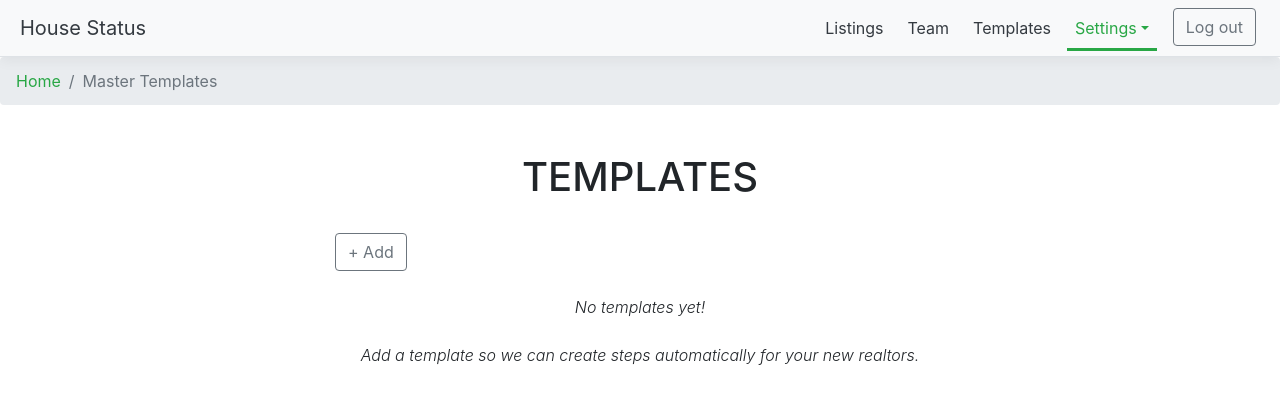
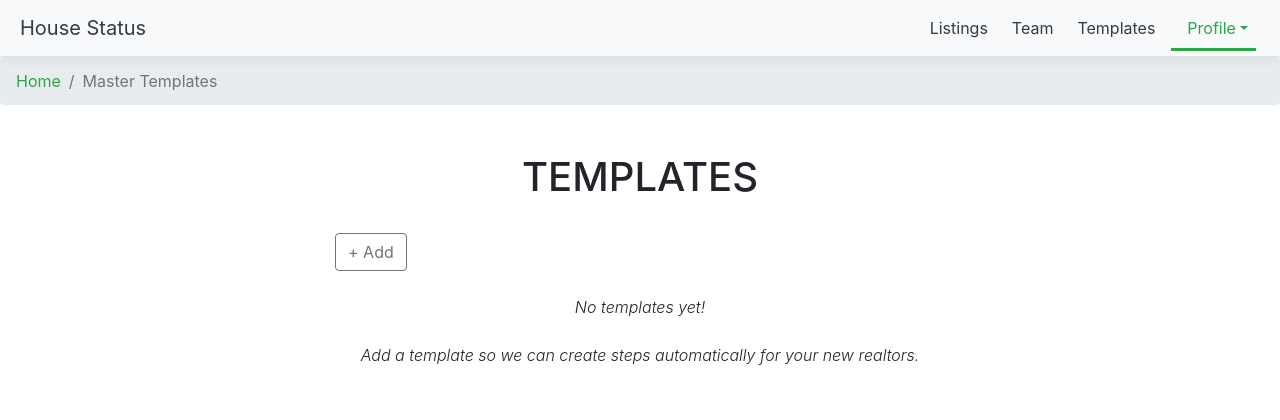
Before and after one commit to cpwilson5/HouseTracker, a Flask app: page /apptemplates in a window 1280 px wide. Shown: the top 420 px of the page. Run offline with Flask 2, Linux system fonts and the light colour scheme; the visitor is signed in with stand-in values (Sample User, id 1); data that the repository does not hold is empty; some libraries are stand-ins or nearby versions.

Commit message:
Make profile dropdown instead of settings and centralize

```diff
--- a/app/templates/account/password.html
+++ b/app/templates/account/password.html
@@ -1,6 +1,6 @@
 {% extends "base.html" %}
 
-{% set active_page = "settings" %}
+{% set active_page = "profile" %}
 
 {% set action = "Add" %}
 {% if user != [] %}
--- a/app/templates/account/user.html
+++ b/app/templates/account/user.html
@@ -1,6 +1,6 @@
 {% extends "base.html" %}
 
-{% set active_page = "settings" %}
+{% set active_page = "profile" %}
 
 {% block breadcrumb %}
 <nav aria-label="breadcrumb">
--- a/app/templates/base.html
+++ b/app/templates/base.html
@@ -42,18 +42,17 @@
               <a class="nav-link p-2 text-dark" href="{{ url_for('account.templates') }}">Templates</a>
             </li>
             {% endif %}
-            <li class="nav-item dropdown ml-lg-2 mr-lg-2 {{ 'active' if active_page == 'settings' else '' }}">
-              <a class="nav-link dropdown-toggle p-2 text-dark" href="#" id="navbarDropdown" role="button" data-toggle="dropdown" aria-haspopup="true" aria-expanded="false">Settings</a>
-              <div class="dropdown-menu" aria-labelledby="navbarDropdown">
+            <li class="nav-item dropdown ml-lg-2 mr-lg-2 {{ 'active' if active_page == 'profile' else '' }}">
+              <a class="nav-link dropdown-toggle p-2 text-dark" href="#" id="navbarDropdown" role="button" data-toggle="dropdown" aria-haspopup="true" aria-expanded="false"><span class="oi oi-person mr-2"></span>Profile</a>
+              <div class="dropdown-menu dropdown-menu-right" aria-labelledby="navbarDropdown">
                 <a class="dropdown-item" href="{{ url_for('account.user') }}">My Account</a>
                 {% if current_user.is_superuser %}
                 <div class="dropdown-divider"></div>
                 <a class="dropdown-item" href="{{ url_for('configuration.app_templates') }}">App Settings</a>
                 {% endif %}
+                <div class="dropdown-divider"></div>
+                <a class="dropdown-item" href="{{ url_for('account.logout') }}">Log out</a>
               </div>
-            </li>
-            <li class="nav-item ml-2 mr-2">
-              <a class="btn btn-outline-secondary" href="{{ url_for('account.logout') }}">Log out</a>
             </li>
           {% else %}
           <li class="nav-item ml-2 mr-2">
--- a/app/templates/configuration/apptemplate.html
+++ b/app/templates/configuration/apptemplate.html
@@ -1,7 +1,7 @@
 {% extends "base.html" %}
 {% block title %}Home{% endblock %}
 
-{% set active_page = "settings" %}
+{% set active_page = "profile" %}
 
 {% block breadcrumb %}
 <nav aria-label="breadcrumb">
--- a/app/templates/configuration/apptemplates.html
+++ b/app/templates/configuration/apptemplates.html
@@ -1,7 +1,7 @@
 <!-- javascript sort will require a csrf token so need to set it here -->
 <meta name="csrf-token" content="{{ csrf_token() }}">
 
-{% set active_page = "settings" %}
+{% set active_page = "profile" %}
 
 {% extends "base.html" %}
 {% block title %}Home{% endblock %}
--- a/app/templates/configuration/apptemplatestep.html
+++ b/app/templates/configuration/apptemplatestep.html
@@ -1,7 +1,7 @@
 {% extends "base.html" %}
 {% block title %}Home{% endblock %}
 
-{% set active_page = "settings" %}
+{% set active_page = "profile" %}
 
 {% set action = "Add" %}
 {% if template_step != [] %}
--- a/app/templates/configuration/apptemplatesteps.html
+++ b/app/templates/configuration/apptemplatesteps.html
@@ -1,7 +1,7 @@
 <!-- javascript sort will require a csrf token so need to set it here -->
 <meta name="csrf-token" content="{{ csrf_token() }}">
 
-{% set active_page = "settings" %}
+{% set active_page = "profile" %}
 
 {% extends "base.html" %}
 
```
